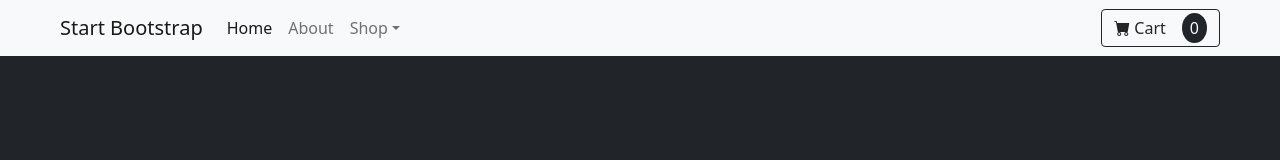
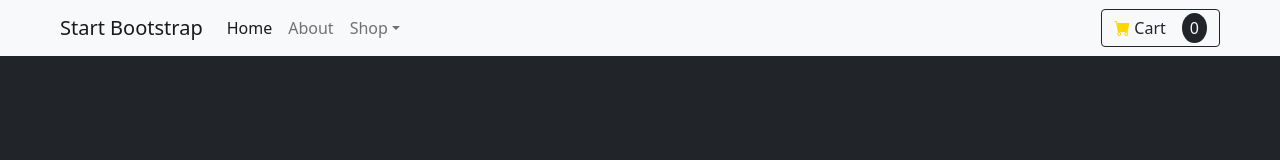
Before and after one commit to BalavigneshRajasekar/shoping-cart, a React (Vite) app in the folder Shoping-cart/: page / in a window 1280 px wide. Shown: the top 160 px of the page. Built offline with nearby package versions, Linux system fonts and the light colour scheme.

Commit message:
Main style added

```diff
--- a/Shoping-cart/src/App.css
+++ b/Shoping-cart/src/App.css
@@ -12,3 +12,10 @@ span {
   font-size: 1.3rem;
   color: grey;
 }
+.card-img-top {
+  height: 300px;
+  width: 100%;
+}
+i {
+  color: gold;
+}
```
